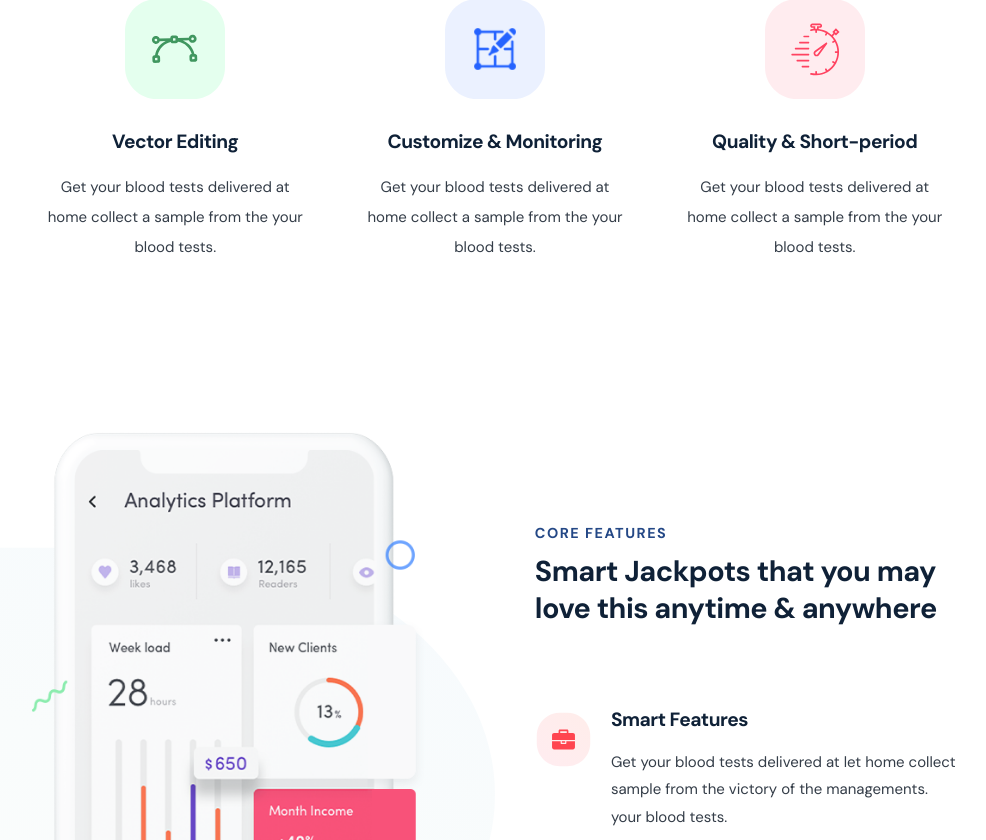
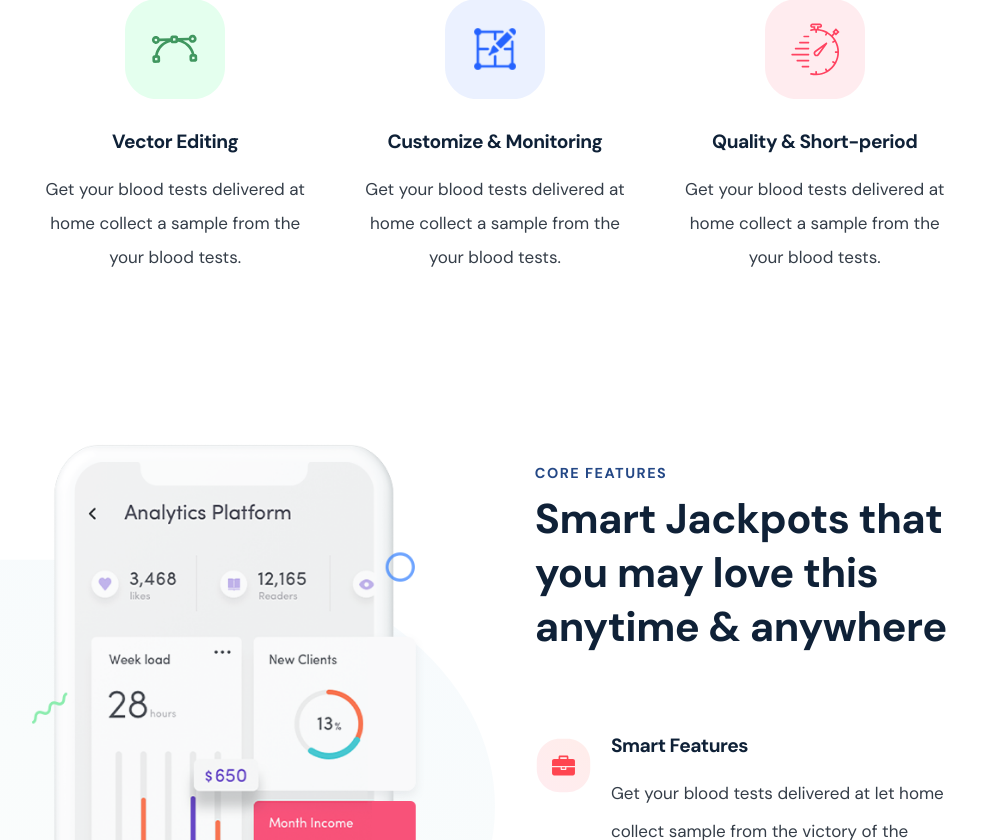
Before and after one commit to S-Solomon/App-Modern, a React (Create React App) app: page / in a window 1280 px wide. Shown: the part 1320-2160 px from the top of the page, without its empty margins (145-1131 px from the left). Built offline with nearby package versions, Linux system fonts and the light colour scheme.

Commit message:
updated media queries for p tags and h2

```diff
--- a/src/styles/GlobalStyle.ts
+++ b/src/styles/GlobalStyle.ts
@@ -55,8 +55,17 @@ const GlobalStyle = createGlobalStyle`
         @media screen and (min-width: 640px) {
             font-size: 1.8rem;
         }
+        @media screen and (min-width: 768px) {
+            font-size: 2rem;
+        }
+        @media screen and (min-width: 1024px) {
+            font-size: 2.3rem;
+        }
+        @media screen and (min-width: 1220px) {
+            font-size: 2.6rem;
+        }
         @media screen and (min-width: 1620px) {
-            font-size: 2.3rem;
+            font-size: 2.9rem;
         }
     }
 
@@ -79,6 +88,19 @@ const GlobalStyle = createGlobalStyle`
         font-size: 15px;
         font-weight: 400;
         line-height: 1.85;
+        @media screen and (min-width: 480px) {
+            font-size: 16px;
+        }
+        @media screen and (min-width: 768px) {
+            line-height: 2;
+        }
+        @media screen and (min-width: 1220px) {
+            font-size: 17px;
+            line-height: 2.2;
+        }
+        @media screen and (min-width: 1620px) {
+            font-size: 18px;
+        }
     }
 
     /* SCROLL CLASSES FOR NAVBAR */
```
